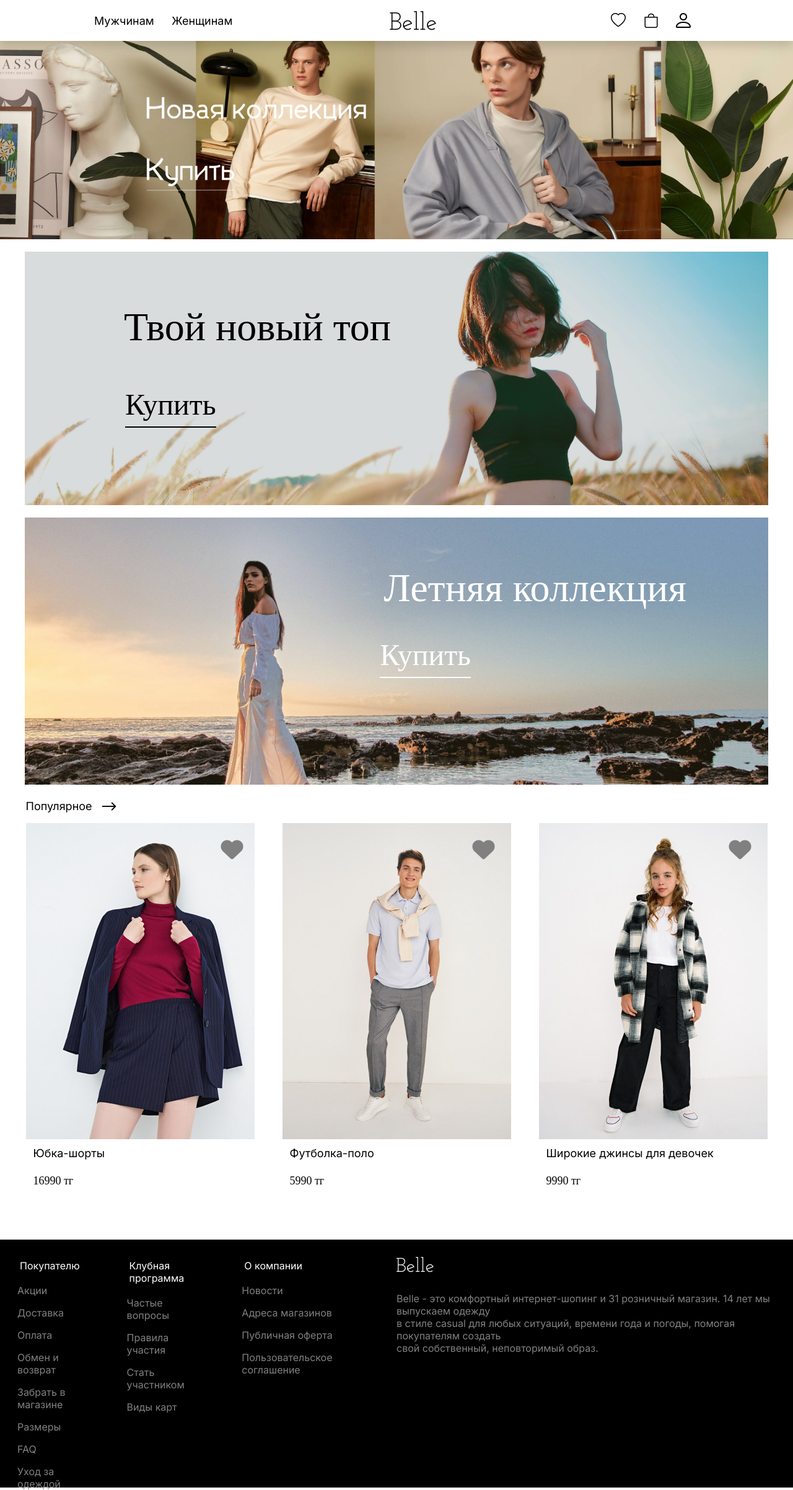
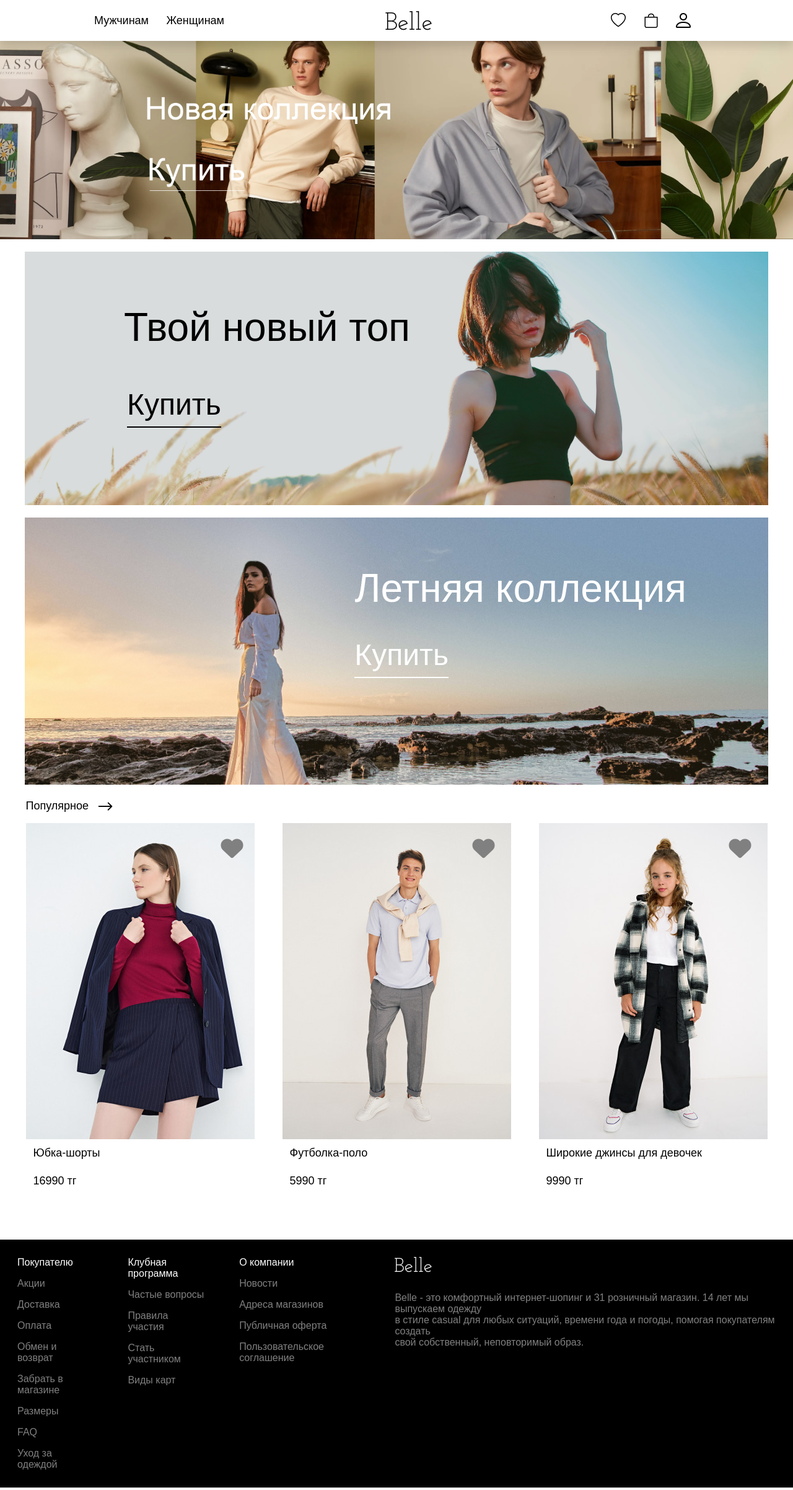
Before and after one commit to SHODya/Belle, a PHP site: page / in a window 1280 px wide. Shown: the whole page at 62% size. Run offline with PHP 8.4, Linux system fonts and the light colour scheme; some libraries are stand-ins or nearby versions; some web fonts are replaced.

Commit message:
adaptivization

```diff
--- a/index.html
+++ b/index.html
@@ -42,7 +42,7 @@
 
         <main class="main">
             <div class="main-Img">
-                <a href="#"><img src="images/mainImg.jpg" class="full-img"></a>
+                <a href="#"><img src="images/mainImg.png" class="full-img"></a>
             </div>
             <div class="Content-Blocks">
                 <div class="Content-Block">
--- a/style.css
+++ b/style.css
@@ -1,7 +1,7 @@
 @import url('https://fonts.googleapis.com/css2?family=Inter&display=swap');
 @import url('https://justfreefonts.com/download-font.php?font_id=421');
 html, body{
-    font-family: 'Inter', sans-serif;
+    font-family: 'Arial', sans-serif;
 }
 html, body {
     height: 100%;
@@ -70,9 +70,9 @@ html, body {
 .navbar-item-text {
     margin: 0;
     color: #000;
-    font-family: "Inter";
+    font-family: "Arial";
     font-size: 18px;
-    font-style: normal;
+    font-style: sans-serif;
     font-weight: 400;
     line-height: normal;
     padding: 0;
@@ -82,21 +82,21 @@ html, body {
     color: #000;
     font-family: Blue curve;
     font-size: 64px;
-    font-style: normal;
+    font-style: sans-serif;
     font-weight: 300;
     line-height: normal;
 }
 
 .Inter {
-    font-family: "Inter";
-    font-style: normal;
+    font-family: "Arial";
+    font-style: sans-serif;
     font-weight: 400;
     line-height: normal;
 }
 
 .BlueCurve {
-    font-family: Blue curve;
-    font-style: normal;
+    font-family: Arial;
+    font-style: sans-serif;
     font-weight: 300;
     line-height: normal;
 }
@@ -114,8 +114,8 @@ html, body {
     position: relative;
     text-align: center;
 
-    font-family: Blue curve;
-    font-style: normal;
+    font-family: Arial;
+    font-style: sans-serif;
     font-weight: 300;
     line-height: normal;
 
@@ -137,8 +137,8 @@ html, body {
     position: relative;
     text-align: center;
 
-    font-family: Blue curve;
-    font-style: normal;
+    font-family: Arial;
+    font-style: sans-serif;
     font-weight: 300;
     line-height: normal;
 
@@ -157,7 +157,7 @@ html, body {
 .Left-Black-p-buy {
     position: absolute;
     bottom: 125px;
-    left: 162px;
+    left: 165px;
 
     font-size: 48px;
     color: #000;
@@ -177,7 +177,7 @@ html, body {
 .Right-White-p-buy {
     position: absolute;
     bottom: 40%;
-    right: 40%;
+    right: 43%;
 
     font-size: 48px;
     color: #fff;
@@ -213,9 +213,9 @@ html, body {
     align-content: center;
 
     color: #000;
-    font-family: "Inter";
+    font-family: "Arial";
     font-size: 18px;
-    font-style: normal;
+    font-style: sans-serif;
     font-weight: 400;
     line-height: normal;
 
@@ -228,9 +228,9 @@ html, body {
     position: relative;
 
     color: #000;
-    font-family: "Inter";
+    font-family: "Arial";
     font-size: 18px;
-    font-style: normal;
+    font-style: sans-serif;
     font-weight: 400;
     line-height: normal;
 
@@ -319,7 +319,7 @@ html, body {
 
 .infoHeader {
     color: #fff;
-    margin: 20px;
+    margin: 16px;
 }
 
 .infoItem {
```
Also changed, not shown: images/mainImg.png (added).
